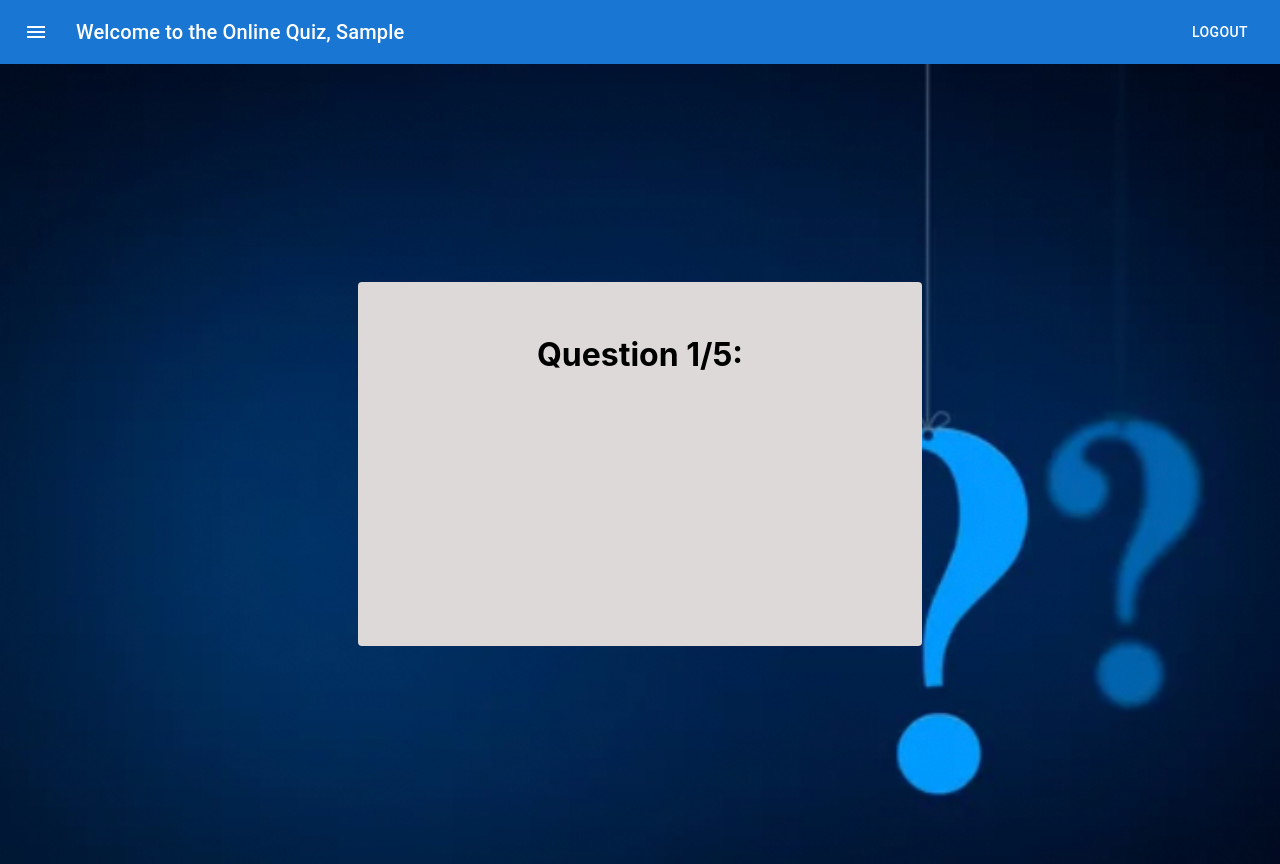
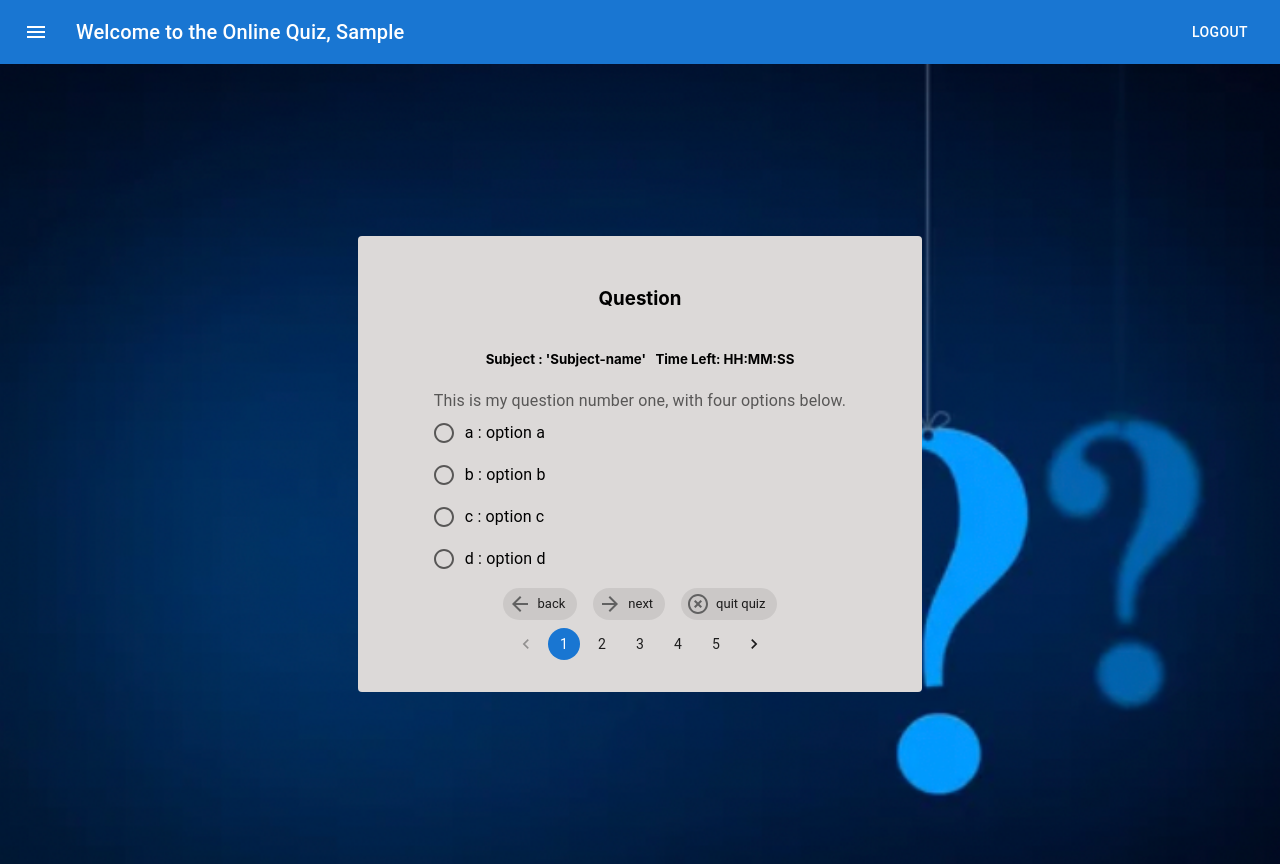
Before and after one commit to NiharikaGup/Quizapp, a React (Create React App) app: page /questions in a window 1280 px wide. Built offline with nearby package versions, Linux system fonts and the light colour scheme; sample sign-in values are in the browser's storage.

Commit message:
QUIZ-2 created question page UI

```diff
--- a/src/pages/Questions.jsx
+++ b/src/pages/Questions.jsx
@@ -1,10 +1,18 @@
 import Box from "@mui/material/Box";
-import Link from "@mui/material/Link";
-import { useNavigate } from "react-router-dom";
 import image from "../images/question4.png";
+import Radio from "@mui/material/Radio";
+import RadioGroup from "@mui/material/RadioGroup";
+import FormControlLabel from "@mui/material/FormControlLabel";
+import FormControl from "@mui/material/FormControl";
+import FormLabel from "@mui/material/FormLabel";
+import Pagination from "@mui/material/Pagination";
+import Stack from "@mui/material/Stack";
+import Chip from "@mui/material/Chip";
+import ArrowBackIcon from "@mui/icons-material/ArrowBack";
+import ArrowForwardIcon from "@mui/icons-material/ArrowForward";
+import HighlightOffIcon from "@mui/icons-material/HighlightOff";
 
 function Questions() {
-  const navigate = useNavigate();
   return (
     <div
       style={{
@@ -24,7 +32,59 @@ function Questions() {
         >
           <div className="public-form-content login-content">
             <div className="page-header" style={{ textAlign: "center" }}>
-              <h1>Question 1/5:</h1>
+              <h3>Question</h3>
+
+              <div style={{ display: "flex", justifyContent: "center" }}>
+                <h5>Subject : 'Subject-name' &nbsp;&nbsp;</h5>
+                <h5>Time Left: HH:MM:SS</h5>
+              </div>
+
+              <FormControl>
+                <FormLabel id="demo-radio-buttons-group-label">
+                  This is my question number one, with four options below.
+                </FormLabel>
+                <RadioGroup
+                  aria-labelledby="demo-radio-buttons-group-label"
+                  defaultValue="female"
+                  name="radio-buttons-group"
+                >
+                  <FormControlLabel
+                    value="option a"
+                    control={<Radio />}
+                    label="a : option a"
+                  />
+                  <FormControlLabel
+                    value="option b"
+                    control={<Radio />}
+                    label="b : option b"
+                  />
+                  <FormControlLabel
+                    value="option c"
+                    control={<Radio />}
+                    label="c : option c"
+                  />
+                  <FormControlLabel
+                    value="option d"
+                    control={<Radio />}
+                    label="d : option d"
+                  />
+                </RadioGroup>
+
+                <Box
+                  sx={{
+                    "& > :not(style)": {
+                      m: 1,
+                    },
+                  }}
+                >
+                  <Chip icon={<ArrowBackIcon />} label="back" />
+                  <Chip icon={<ArrowForwardIcon />} label="next" />
+                  <Chip icon={<HighlightOffIcon />} label="quit quiz" />
+                </Box>
+                <Stack sx={{ alignItems: "center" }}>
+                  <Pagination count={5} color="primary" />
+                </Stack>
+              </FormControl>
             </div>
           </div>
         </Box>
```
